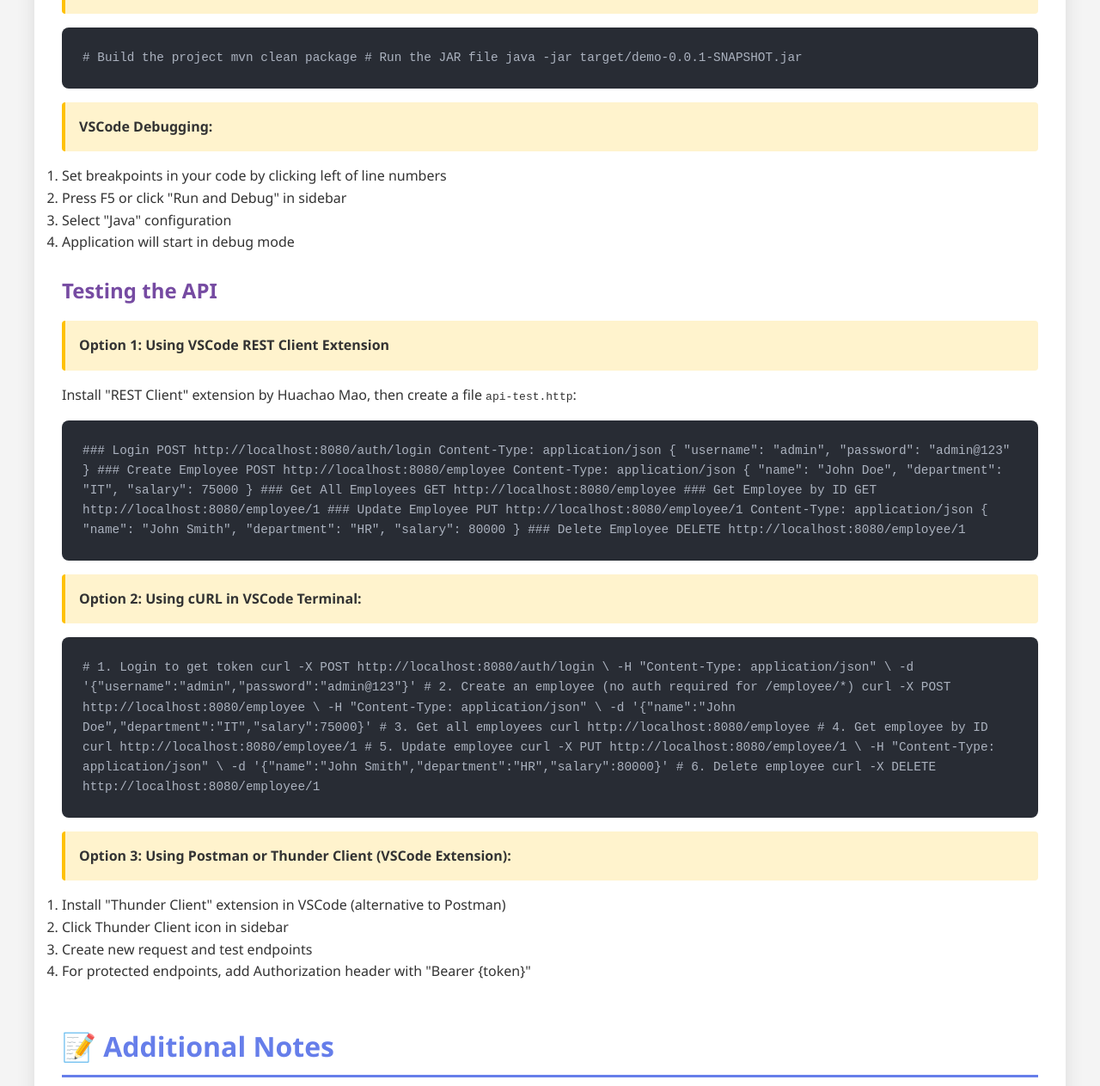
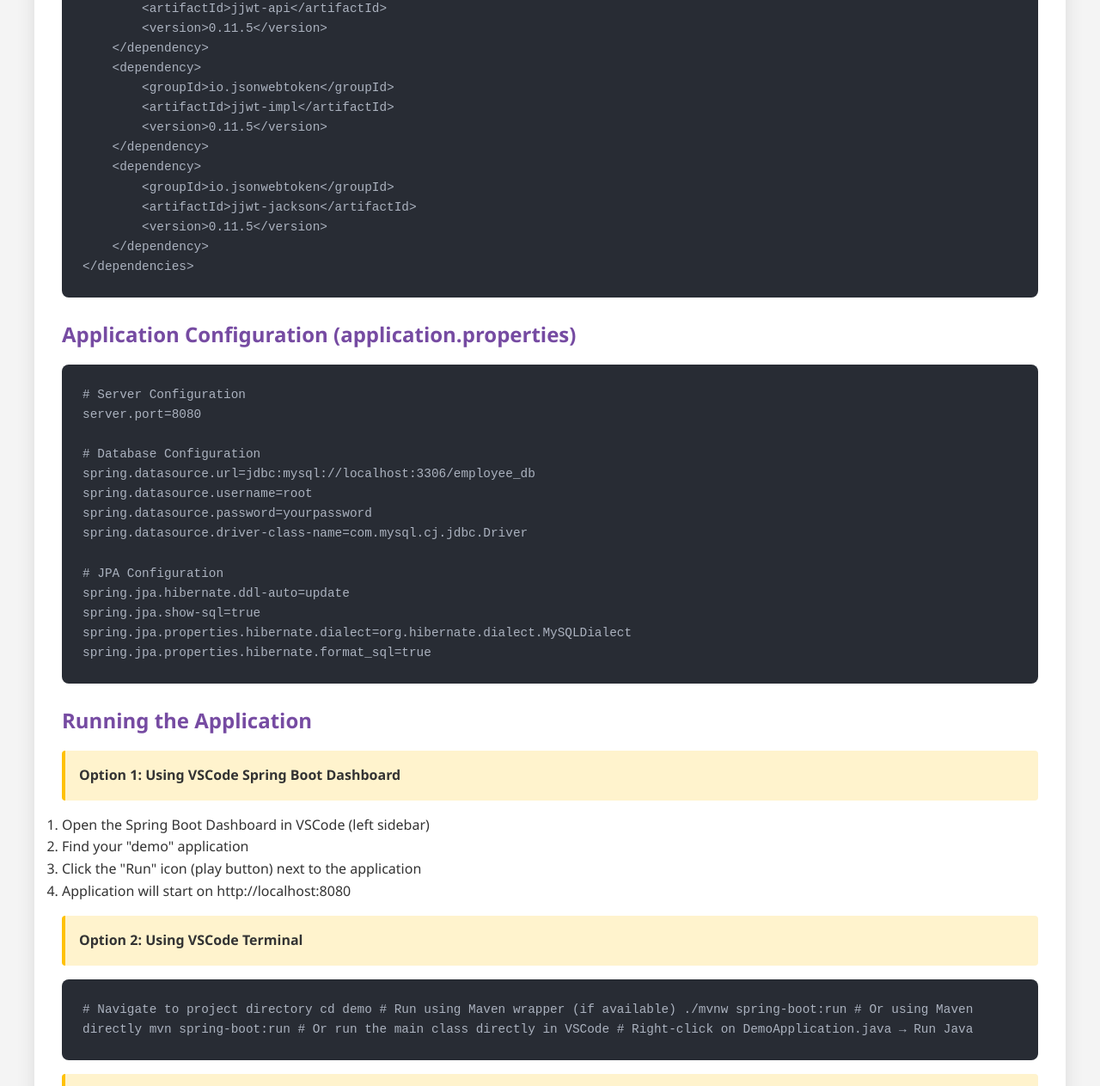
Before and after one commit to ciaindia/spring-boot-demo, a plain HTML site: page docs/index.html in a window 1280 px wide. Shown: the part 9187-10450 px from the top of the page at 86% size. Drawn offline with Linux system fonts and the light colour scheme; a script that the page names is missing.

Commit message:
Update index.html

```diff
--- a/docs/index.html
+++ b/docs/index.html
@@ -653,7 +653,8 @@ Authorization: Bearer eyJhbGciOiJIUzI1NiJ9...</div>
                 <div class="highlight">
                     <strong>VSCode Project Structure:</strong>
                 </div>
-                <div class="code-block">demo/
+                <div class="code-block"><pre>
+                    demo/
 ├── src/
 │   ├── main/
 │   │   ├── java/
@@ -676,10 +677,10 @@ Authorization: Bearer eyJhbGciOiJIUzI1NiJ9...</div>
 │   │       └── application.properties
 │   └── test/
 ├── pom.xml
-└── README.md</div>
+└── README.md</pre></div>
 
                 <h3>Required Dependencies (pom.xml)</h3>
-                <div class="code-block">&lt;dependencies&gt;
+                <div class="code-block"><pre>&lt;dependencies&gt;
     &lt;!-- Spring Boot Starter Web --&gt;
     &lt;dependency&gt;
         &lt;groupId&gt;org.springframework.boot&lt;/groupId&gt;
@@ -714,10 +715,10 @@ Authorization: Bearer eyJhbGciOiJIUzI1NiJ9...</div>
         &lt;artifactId&gt;jjwt-jackson&lt;/artifactId&gt;
         &lt;version&gt;0.11.5&lt;/version&gt;
     &lt;/dependency&gt;
-&lt;/dependencies&gt;</div>
+&lt;/dependencies&gt;</pre></div>
 
                 <h3>Application Configuration (application.properties)</h3>
-                <div class="code-block"># Server Configuration
+                <div class="code-block"><pre># Server Configuration
 server.port=8080
 
 # Database Configuration
@@ -730,7 +731,7 @@ spring.datasource.driver-class-name=com.mysql.cj.jdbc.Driver
 spring.jpa.hibernate.ddl-auto=update
 spring.jpa.show-sql=true
 spring.jpa.properties.hibernate.dialect=org.hibernate.dialect.MySQLDialect
-spring.jpa.properties.hibernate.format_sql=true</div>
+spring.jpa.properties.hibernate.format_sql=true</pre></div>
 
                 <h3>Running the Application</h3>
 
@@ -747,7 +748,7 @@ spring.jpa.properties.hibernate.format_sql=true</div>
                 <div class="highlight">
                     <strong>Option 2: Using VSCode Terminal</strong>
                 </div>
-                <div class="code-block"># Navigate to project directory
+                <div class="code-block"><dev># Navigate to project directory
 cd demo
 
 # Run using Maven wrapper (if available)
@@ -757,16 +758,16 @@ cd demo
 mvn spring-boot:run
 
 # Or run the main class directly in VSCode
-# Right-click on DemoApplication.java → Run Java</div>
+# Right-click on DemoApplication.java → Run Java</dev></div>
 
                 <div class="highlight">
                     <strong>Option 3: Build and Run JAR</strong>
                 </div>
-                <div class="code-block"># Build the project
+                <div class="code-block"><pre># Build the project
 mvn clean package
 
 # Run the JAR file
-java -jar target/demo-0.0.1-SNAPSHOT.jar</div>
+java -jar target/demo-0.0.1-SNAPSHOT.jar</pre></div>
 
                 <div class="highlight">
                     <strong>VSCode Debugging:</strong>
@@ -784,7 +785,7 @@ java -jar target/demo-0.0.1-SNAPSHOT.jar</div>
                     <strong>Option 1: Using VSCode REST Client Extension</strong>
                 </div>
                 <p>Install "REST Client" extension by Huachao Mao, then create a file <code>api-test.http</code>:</p>
-                <div class="code-block">### Login
+                <div class="code-block"><pre>### Login
 POST http://localhost:8080/auth/login
 Content-Type: application/json
 
@@ -820,12 +821,12 @@ Content-Type: application/json
 }
 
 ### Delete Employee
-DELETE http://localhost:8080/employee/1</div>
+DELETE http://localhost:8080/employee/1</pre></div>
 
                 <div class="highlight">
                     <strong>Option 2: Using cURL in VSCode Terminal:</strong>
                 </div>
-                <div class="code-block"># 1. Login to get token
+                <div class="code-block"><pre># 1. Login to get token
 curl -X POST http://localhost:8080/auth/login \
   -H "Content-Type: application/json" \
   -d '{"username":"admin","password":"admin@123"}'
@@ -847,7 +848,7 @@ curl -X PUT http://localhost:8080/employee/1 \
   -d '{"name":"John Smith","department":"HR","salary":80000}'
 
 # 6. Delete employee
-curl -X DELETE http://localhost:8080/employee/1</div>
+curl -X DELETE http://localhost:8080/employee/1</pre></div>
 
                 <div class="highlight">
                     <strong>Option 3: Using Postman or Thunder Client (VSCode Extension):</strong>
```
